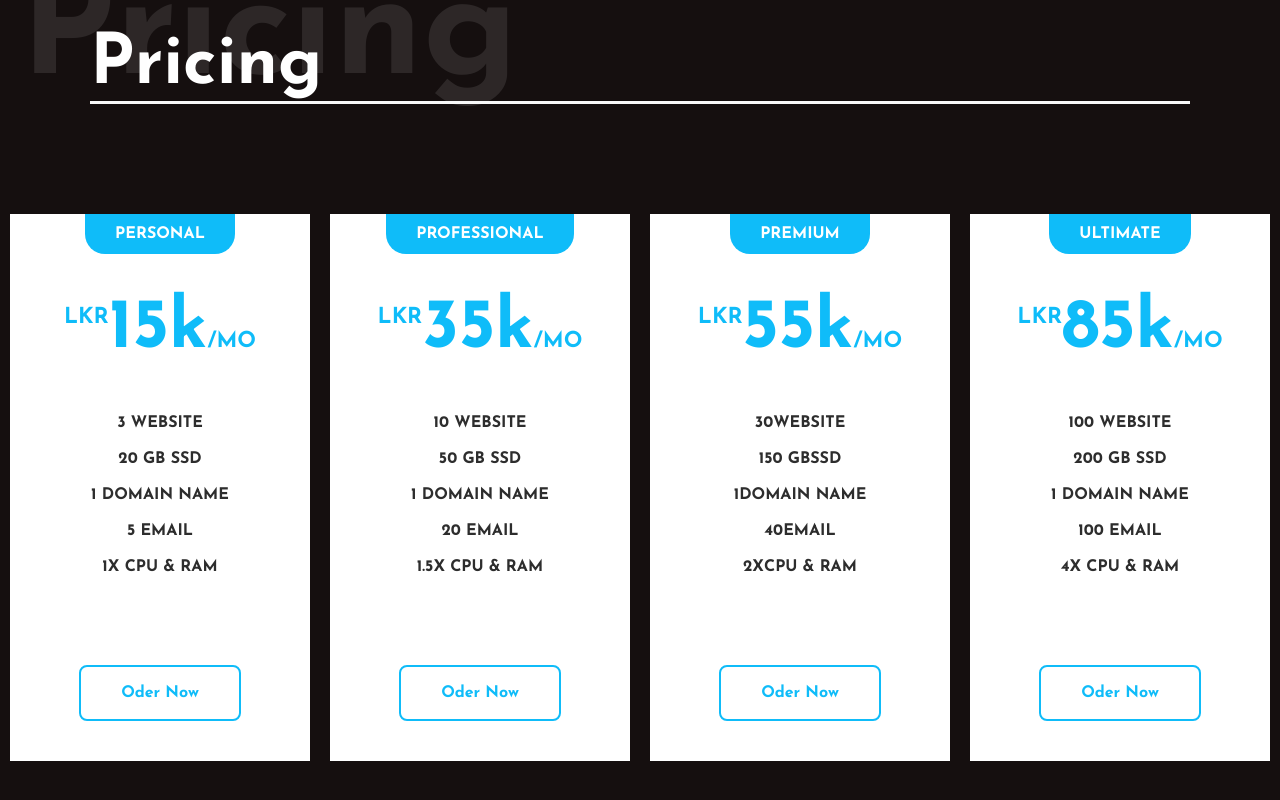
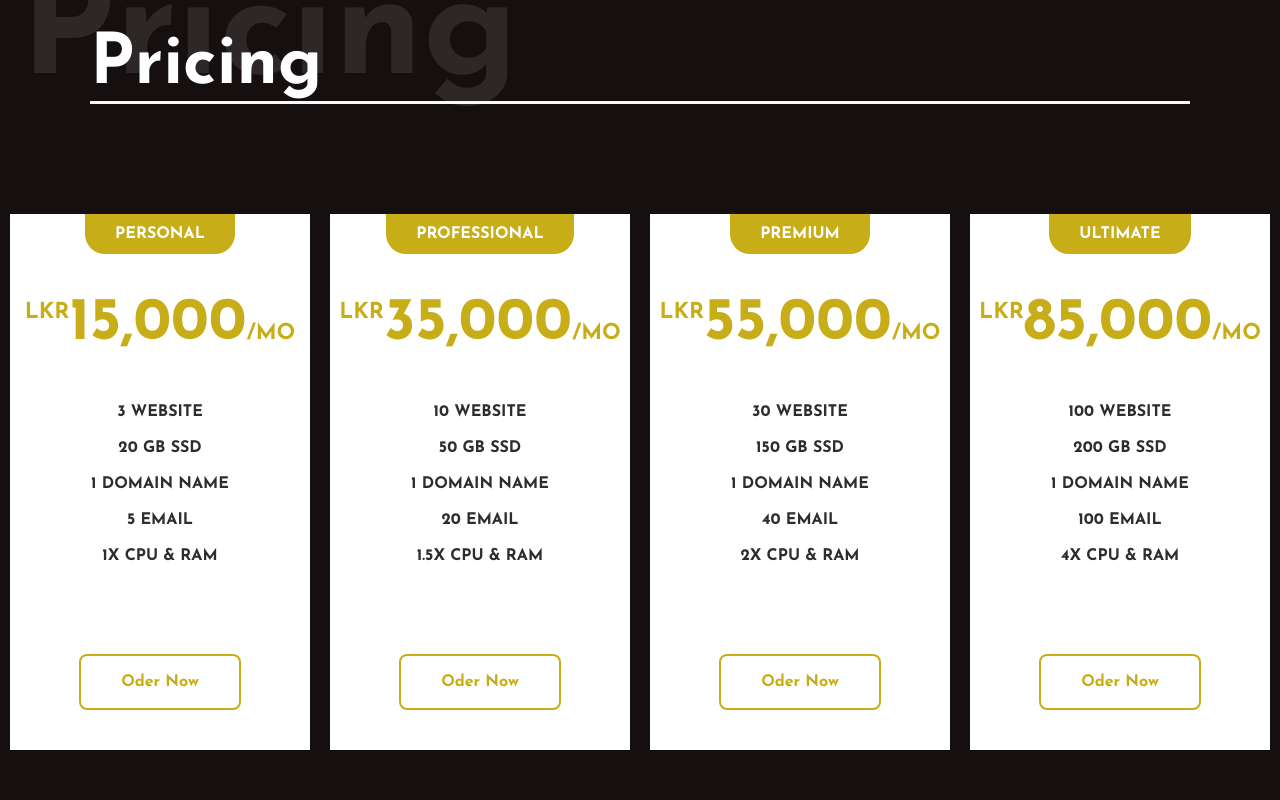
Before and after one commit to Nirushana/hypekodelabs-website, a React (Create React App) app: page / in a window 1280 px wide. Shown: the part 2760-3560 px from the top of the page. Built offline with nearby package versions, Linux system fonts and the light colour scheme.

Commit message:
PricingSection

```diff
--- a/src/PricingSection/PricingStyle.js
+++ b/src/PricingSection/PricingStyle.js
@@ -4,10 +4,16 @@ export const PricingSection = styled.section`
   width: 100%;
   height: 900px;
   background-color: #150f0f;
+
+  @media only screen and (max-width: 768px) {
+    height: 100%;
+  }
 `;
 
 export const PricingTop = styled.div`
   position: relative;
+
+
 `;
 
 export const PricingHeader = styled.div`
@@ -59,7 +65,8 @@ export const PricingTable = styled.div`
   display: flex;
   flex-wrap: wrap;
   justify-content: space-around;
-  width: min(1600px, 100%);
+  align-items: center;
+  width: min(1500px, 100%);
 `;
 
 export const PricingCard = styled.div`
@@ -74,7 +81,7 @@ export const PricingCard = styled.div`
     transition: .3s linear;
 
     .pricing-card-header{
-      background: #0fbcf9;
+      background: #c7ad18;
       display: inline-block;
       color: #fff;
       padding: 12px 30px;
@@ -86,12 +93,12 @@ export const PricingCard = styled.div`
     }
 
     &:hover .pricing-card-header{
-      box-shadow: 0 0 0 26em #0fbcf9;
+      box-shadow: 0 0 0 26em #c7ad18;
     }
 
     .price{
-      font-size: 70px;
-      color: #0fbcf9;
+      font-size: 60px;
+      color: #c7ad18;
       margin: 40px 0;
       transition: .2s linear;
     }
@@ -115,8 +122,8 @@ export const PricingCard = styled.div`
     display: inline-block;
     margin-bottom: 40px;
     margin-top: 80px;
-    border: 2px solid #0fbcf9;
-    color: #0fbcf9;
+    border: 2px solid #c7ad18;
+    color: #c7ad18;
     padding: 18px 40px;
     border-radius: 8px;
     font-weight: 500;
@@ -125,7 +132,7 @@ export const PricingCard = styled.div`
 }
 
 .order-btn:hover{
-    background-color: #0fbcf9;
+    background-color: #c7ad18;
     color: #fff;
 }
 
--- a/src/PricingSection/index.js
+++ b/src/PricingSection/index.js
@@ -15,7 +15,7 @@ function Pricing() {
         <PricingTable>
         <PricingCard>
             <h3 class="pricing-card-header">Personal</h3>
-            <div class="price"><sup>LKR</sup>15k<span>/MO</span></div>
+            <div class="price"><sup>LKR</sup>15,000<span>/MO</span></div>
             <ul>
                 <li><strong>3</strong> Website</li>
                 <li><strong>20 GB</strong> SSD</li>
@@ -28,7 +28,7 @@ function Pricing() {
 
         <PricingCard>
             <h3 class="pricing-card-header">Professional</h3>
-            <div class="price"><sup>LKR</sup>35k<span>/MO</span></div>
+            <div class="price"><sup>LKR</sup>35,000<span>/MO</span></div>
             <ul>
                 <li><strong>10</strong> Website</li>
                 <li><strong>50 GB</strong> SSD</li>
@@ -41,20 +41,20 @@ function Pricing() {
 
         <PricingCard>
             <h3 class="pricing-card-header">Premium</h3>
-            <div class="price"><sup>LKR</sup>55k<span>/MO</span></div>
+            <div class="price"><sup>LKR</sup>55,000<span>/MO</span></div>
             <ul>
-                <li><strong>30</strong>Website</li>
-                <li><strong>150 GB</strong>SSD</li>
-                <li><strong>1</strong>Domain Name</li>
-                <li><strong>40</strong>Email</li>
-                <li><strong>2x</strong>CPU & RAM</li>
+                <li><strong>30</strong> Website</li>
+                <li><strong>150 GB</strong> SSD</li>
+                <li><strong>1</strong> Domain Name</li>
+                <li><strong>40</strong> Email</li>
+                <li><strong>2x</strong> CPU & RAM</li>
             </ul>
             <a href="/" class="order-btn">Oder Now</a>
         </PricingCard>
 
         <PricingCard>
             <h3 class="pricing-card-header">Ultimate</h3>
-            <div class="price"><sup>LKR</sup>85k<span>/MO</span></div>
+            <div class="price"><sup>LKR</sup>85,000<span>/MO</span></div>
             <ul>
                 <li><strong>100</strong> Website</li>
                 <li><strong>200 GB</strong> SSD</li>
```
